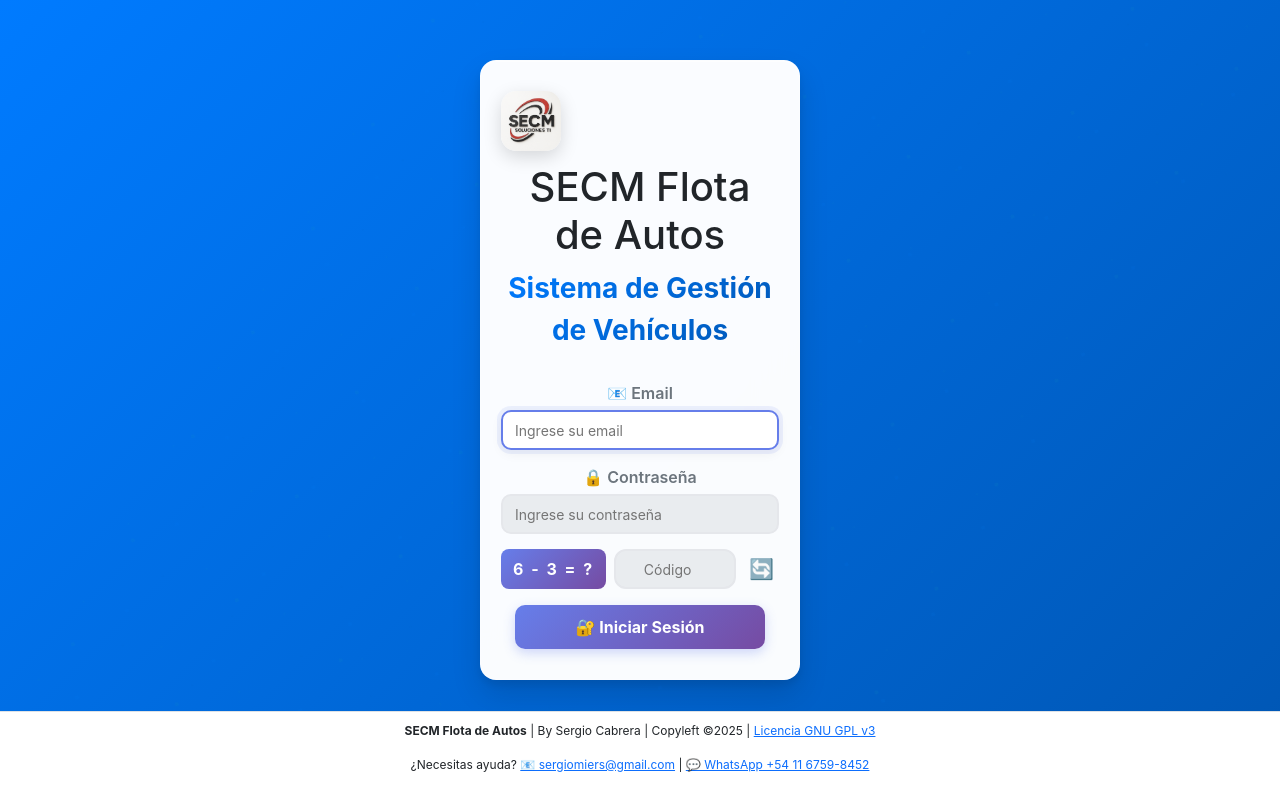
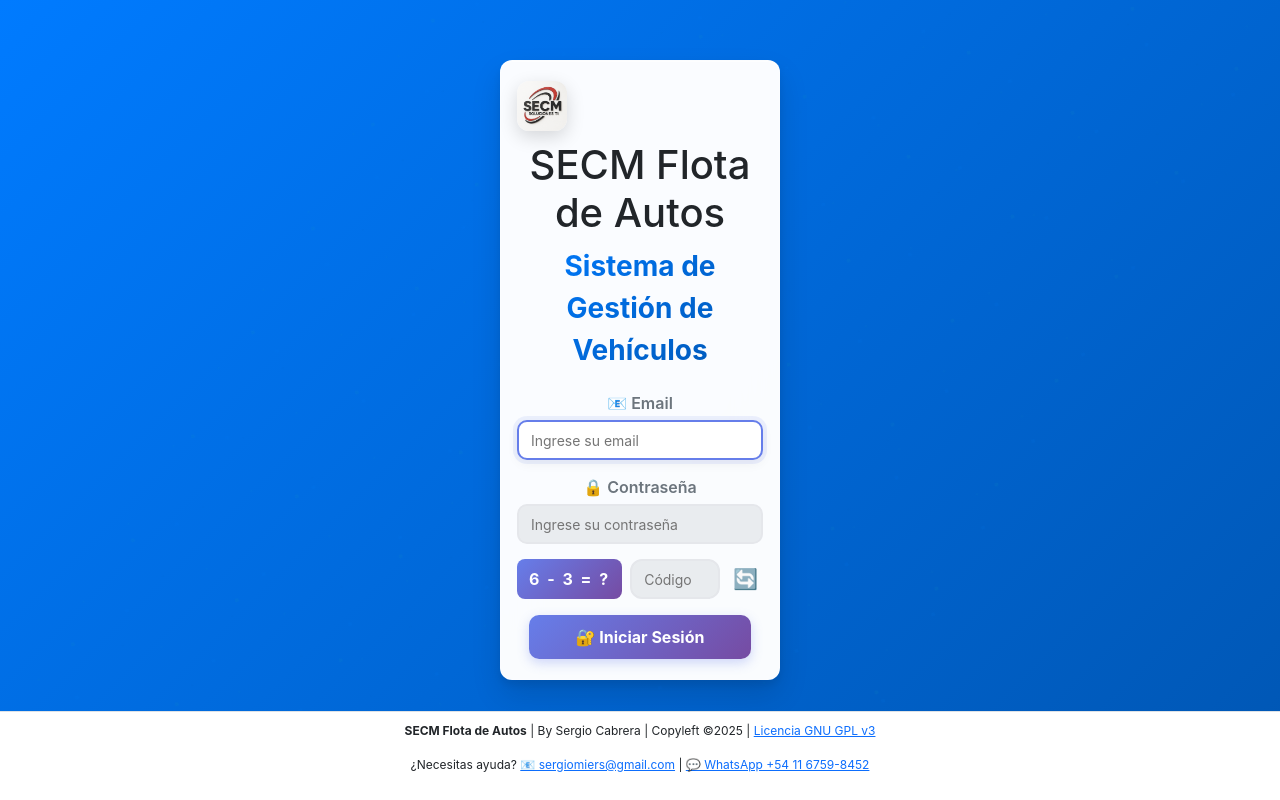
Before and after one commit to sergioecm60/secmautos, a PHP site: page /login.php in a window 1280 px wide. Run offline with PHP 8.4, Linux system fonts and the light colour scheme; some libraries are stand-ins or nearby versions.

Commit message:
UI: Reducir tamaño del box de login (280px)

```diff
--- a/assets/css/style.css
+++ b/assets/css/style.css
@@ -368,10 +368,10 @@ tr:hover { background-color: var(--bg-tertiary); } /* Efecto al pasar el mouse s
 .login-container {
     background: var(--bg-login-container);
     backdrop-filter: blur(20px); /* Efecto de vidrio esmerilado */
-    border-radius: 16px; /* Bordes más suaves */
-    padding: 30px 20px; /* Reducimos el padding */
+    border-radius: 12px; /* Bordes más compactos */
+    padding: 20px 16px; /* Padding más compacto */
     width: 100%;
-    max-width: 320px; /* ¡Reducimos el ancho máximo! */
+    max-width: 280px; /* Ancho más pequeño */
     box-shadow:
         0 15px 30px rgba(0, 0, 0, 0.12),
         0 5px 10px rgba(0, 0, 0, 0.08),
@@ -385,13 +385,13 @@ tr:hover { background-color: var(--bg-tertiary); } /* Efecto al pasar el mouse s
 }
 
 /* Encabezado del login (logo y título) */
-.login-header { text-align: center; margin-bottom: 30px; }
+.login-header { text-align: center; margin-bottom: 20px; }
 .login-header .login-logo {
-    width: 60px; /* Reducido de 80px */
-    height: 60px; /* Reducido de 80px */
-    border-radius: 15px; /* Reducido de 20px */
-    margin-bottom: 12px; /* Reducido de 16px */
-    box-shadow: 0 6px 18px rgba(0, 0, 0, 0.15); /* Sombra más sutil */
+    width: 50px; /* Logo más pequeño */
+    height: 50px;
+    border-radius: 12px;
+    margin-bottom: 10px;
+    box-shadow: 0 6px 18px rgba(0, 0, 0, 0.15);
 }
 .login-header p {
     font-size: 28px;
```
